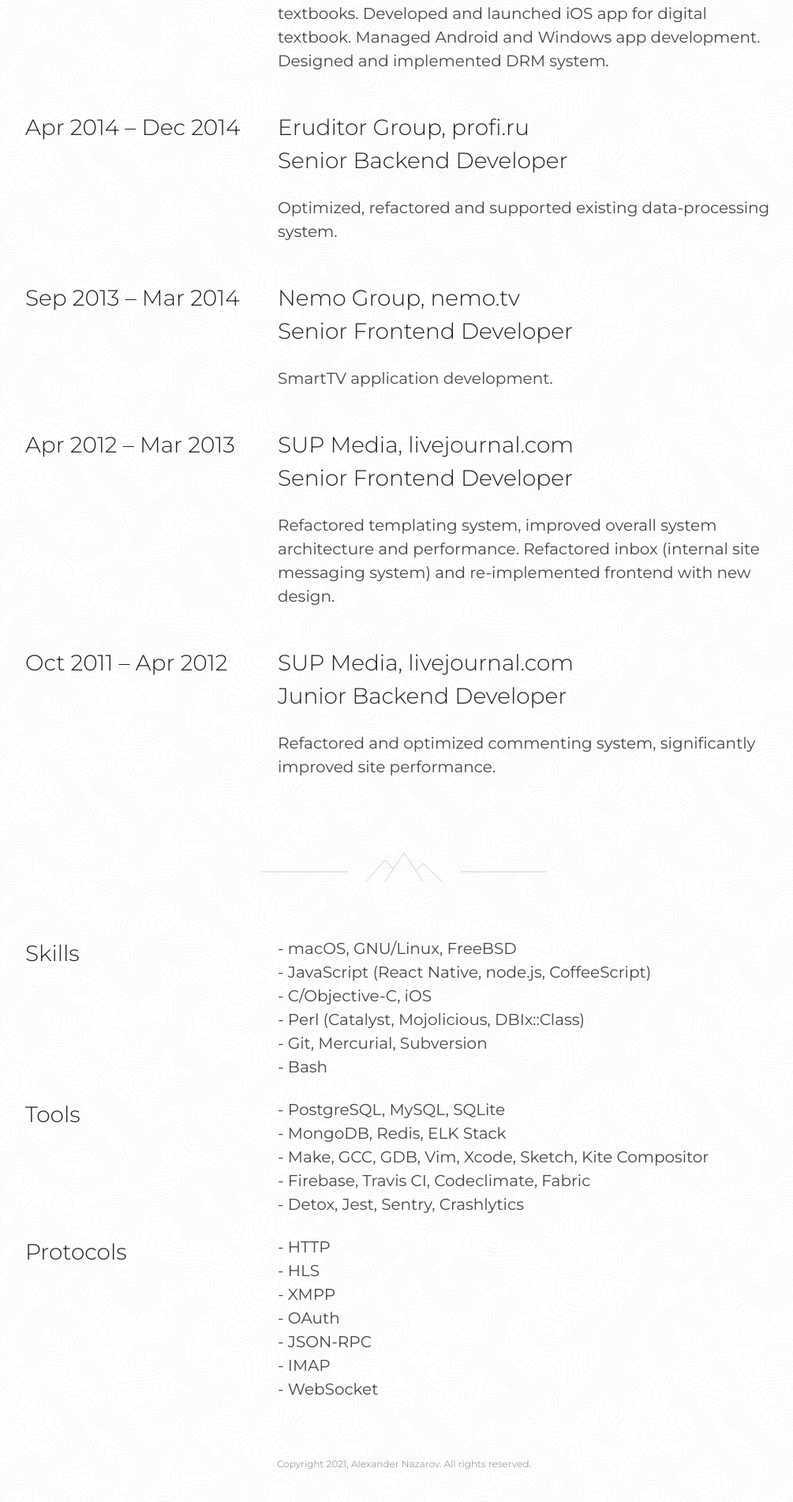
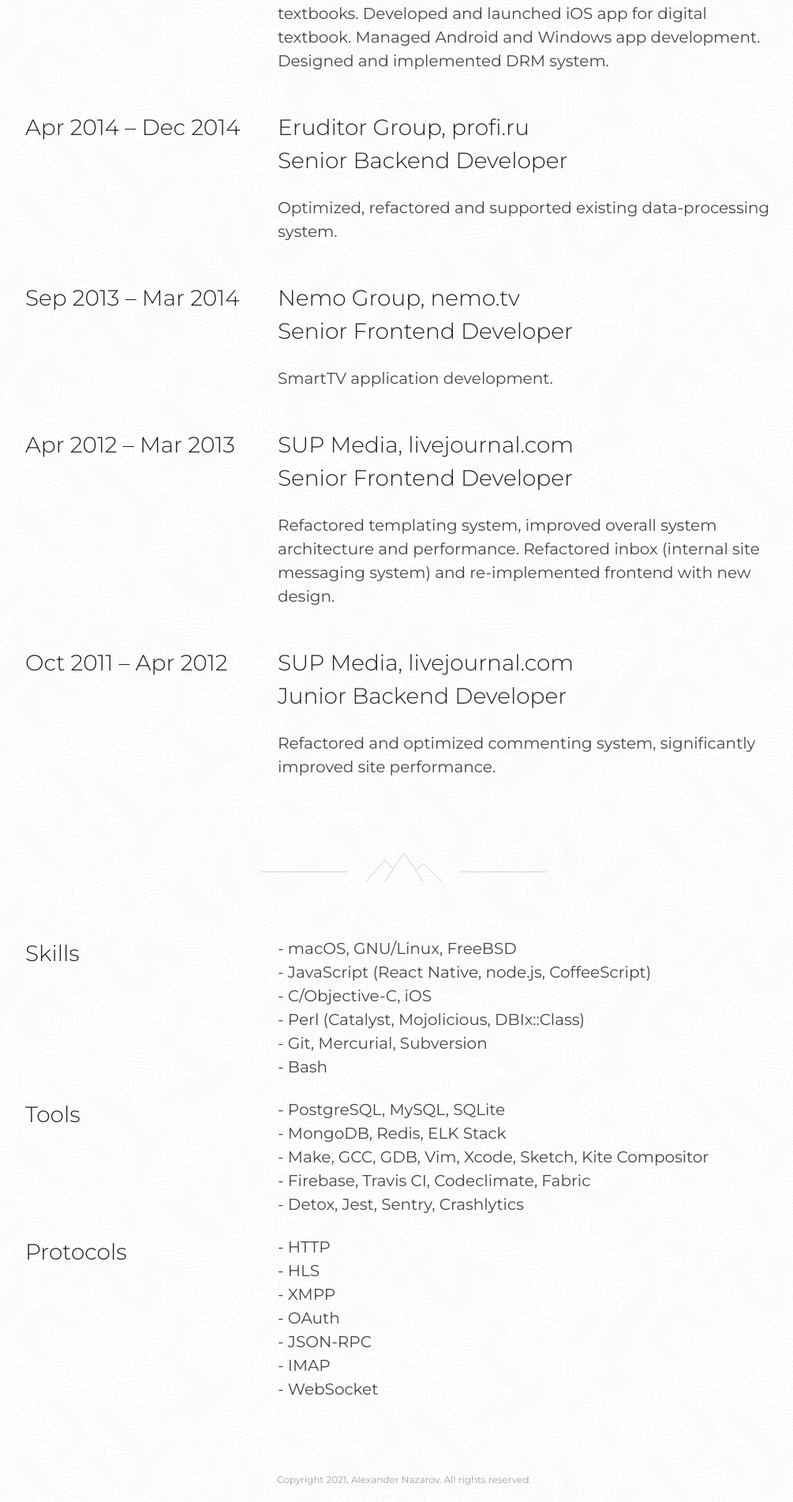
Before and after one commit to n4kz/com.n4kz, a Jekyll site: the page built from index.html, in a window 1280 px wide. Shown: the part 2070-3972 px from the top of the page at 79% size, without its empty margins (128-1133 px from the left). Built offline with Jekyll 4.4.1, drawn with Linux system fonts in a browser that asks for light colours; nearby versions of some CDN libraries; before the commit the page ends 3948 px from its top, so only the background shows below that.

Commit message:
Improved layout

```diff
--- a/_layouts/default.html
+++ b/_layouts/default.html
@@ -45,24 +45,22 @@
 
     {{ content }}
 
+    {% if page.navigation %}
+      <section copy>
+        <h6 class="n-center" ui>{{ meta.copyright }}</h6>
+      </section>
+
       <footer>
-      {% if page.navigation %}
         <i type="mice"></i>
-      {% endif %}
 
         <aside>
-        {% for item in site.data.contacts %}
+          {%- for item in site.data.contacts %}
             <a href="{{ item.value }}" type="button">
               <i type="{{ item.label }}"></i>
             </a>
-        {% endfor %}
+          {%- endfor %}
         </aside>
       </footer>
-
-    {% if page.navigation %}
-      <div class="n-h6 n-copy n-center">
-        <a ui>{{ meta.copyright }}</a>
-      </div>
-    {% endif %}
+    {%- endif %}
   </body>
 </html>
--- a/static/css/main.css
+++ b/static/css/main.css
@@ -11,6 +11,13 @@
 
 /* Layout */
 
+h1,
+h2,
+h3,
+h6 {
+  margin: 0;
+}
+
 section {
   box-sizing: border-box;
   max-width: 960px;
@@ -21,6 +28,10 @@
   height: 100%;
   min-height: 560px;
   padding: 10rem 0 0 0;
+}
+
+section[copy] {
+  padding: 4rem 0 1rem;
 }
 
 @media screen and (max-width: 1279px) {
@@ -37,14 +48,18 @@
 
 @media screen and (max-width: 799px) {
   section {
-    max-width: auto;
-    margin: 0 16px;
+    max-width: none;
+    margin: 0 2rem;
   }
 
   section[hero] {
     height: auto;
     min-height: auto;
-    padding: 10rem 0 8rem;
+    padding: 10rem 0 5rem;
+  }
+
+  section[copy] {
+    padding: 4rem 0;
   }
 }
 
@@ -160,11 +175,11 @@
 
 @media screen and (max-width: 799px) {
   header {
-    top: 16px;
+    top: 2.25rem;
   }
 
   header aside {
-    right: 16px;
+    right: 2rem;
   }
 }
 
@@ -191,27 +206,17 @@
 
 @media screen and (max-width: 799px) {
   footer {
-    top: 16px;
+    top: 2rem;
     transform: none;
   }
 
   footer aside {
-    left: 16px;
+    left: 2rem;
     right: auto;
   }
 
   footer aside > * {
-    margin-right: 0.25rem;
-  }
-}
-
-.n-copy {
-  padding: 48px 0 16px;
-}
-
-@media screen and (max-width: 799px) {
-  .n-copy {
-    padding: 48px 0;
+    margin: 0 0.5rem 0 0;
   }
 }
 
--- a/static/css/print.css
+++ b/static/css/print.css
@@ -2,7 +2,7 @@
 footer,
 nav,
 hr,
-.n-copy {
+section[copy] {
   display: none;
 }
 
--- a/static/css/typography.css
+++ b/static/css/typography.css
@@ -58,18 +58,12 @@
   color: rgba(0, 0, 0, 0.72);
 }
 
-.n-copy {
+h6 {
   font-family: 'Montserrat', sans-serif;
   font-weight: 400;
   font-size: 0.75rem;
-  line-height: 1rem;
+  line-height: 1.5rem;
   color: rgba(0, 0, 0, 0.36);
-}
-
-h1,
-h2,
-h3 {
-  margin: 0;
 }
 
 a,
@@ -90,10 +84,6 @@
   text-align: center;
 }
 
-.n-right {
-  text-align: right;
-}
-
 [ui] {
   cursor: default;
 
--- a/static/js/main.js
+++ b/static/js/main.js
@@ -73,7 +73,7 @@
   }
 
   function getSections() {
-    return findAll('section')
+    return findAll('section[id]')
       .map(function (element) {
         var id = element.id;
 
```
Lines whose indentation alone changed are shown as unchanged.
